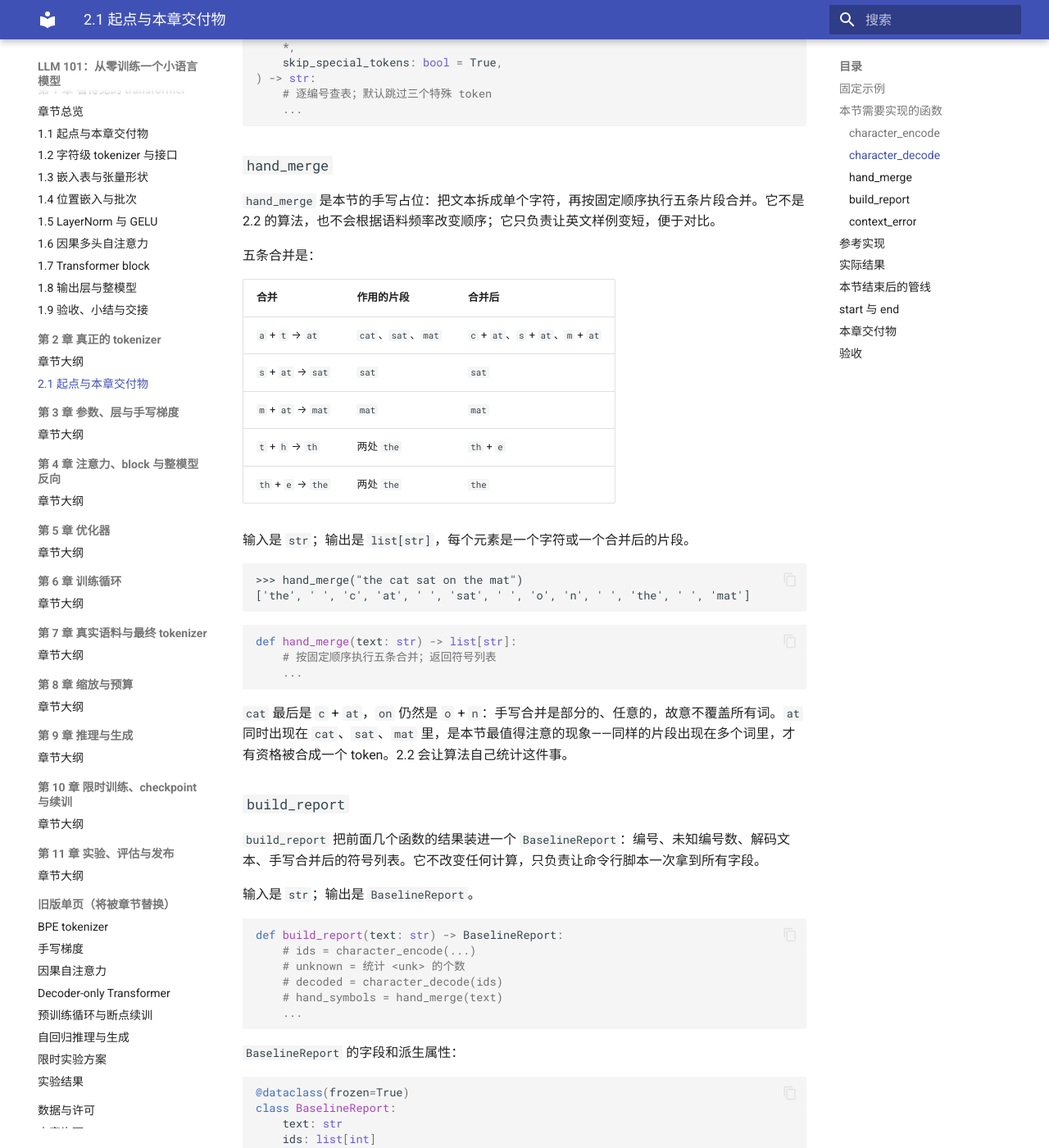
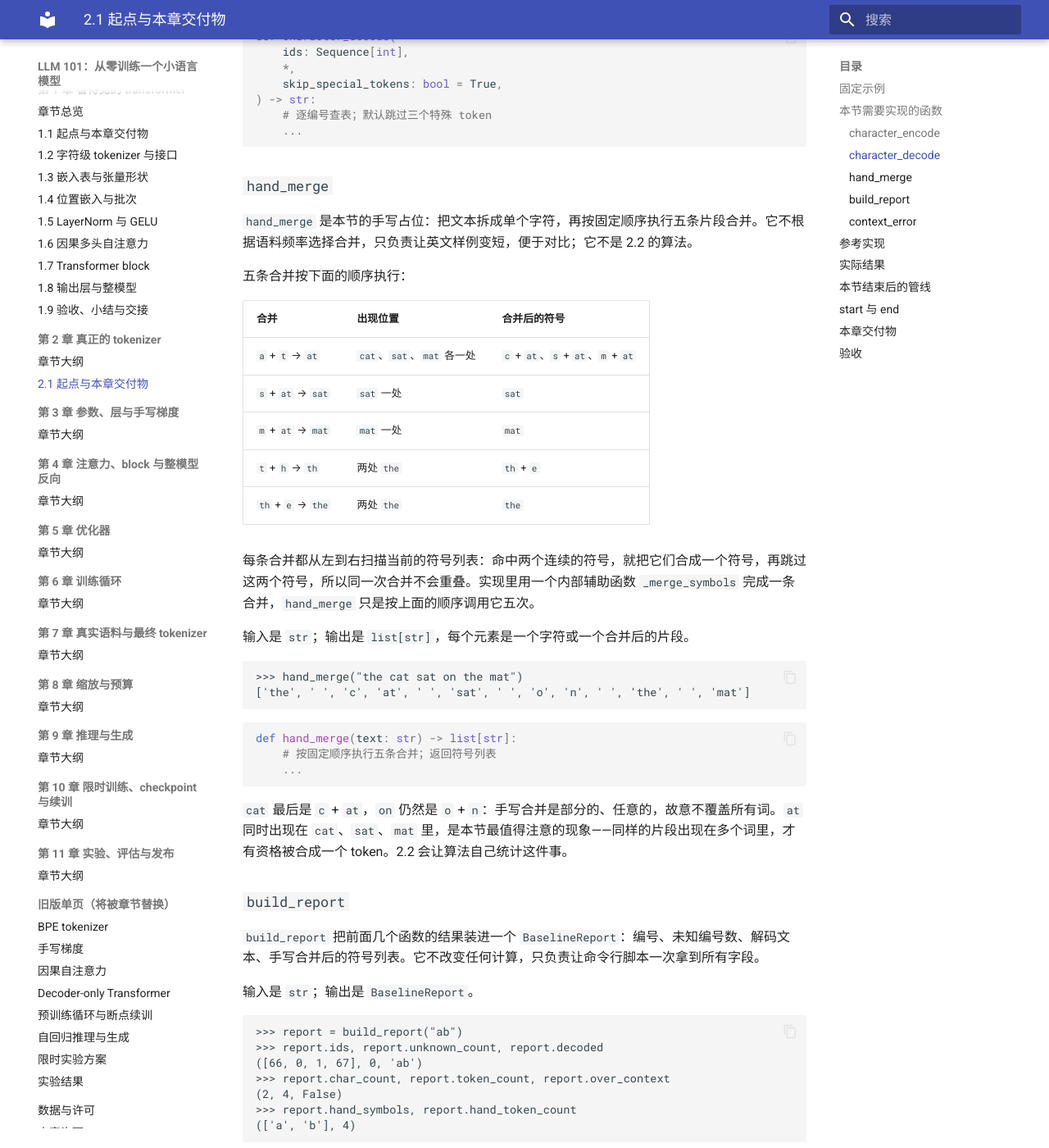
Before and after one commit to tigersoldier/llm-101, an MkDocs documentation site: the page built from docs/course/ch02/2.1.md, in a window 1280 px wide and 1400 px high, scrolled down 1813 px. Shown: the whole window at 82% size. Built offline with MkDocs 1.6.1 and Material for MkDocs 9.7.7, drawn with Linux system fonts in a browser that asks for light colours; some of the changed text lies outside the part shown.

Commit message:
Fix section 2.1 baseline review findings

````diff
--- a/docs/course/ch02/2.1.md
+++ b/docs/course/ch02/2.1.md
@@ -15,11 +15,11 @@
 
 英文样例是第 1 章 `the cat sat` 的延长，前三个词不变；中文样例的意思对应“猫坐在垫子上”。两条样例一起用，是因为它们暴露的问题不同：英文的问题是序列太长，中文的问题是字符表没有覆盖。
 
-第 1 章的字符表有 68 个符号，其中 65 个是英文字母、空格、换行和常用标点，另外 3 个是 `<unk>`、`<bos>`、`<eos>`。英文样例的每个字符都能在表里找到编号，例如 `t` 是 19、`h` 是 7、`e` 是 4、空格是 52；22 个字符加上两个特殊 token，得到 24 个编号。中文样例的 7 个字一个也不在表里，全部落到 `<unk>`，所以编号里看不出原文。
+第 1 章的 `CharacterTokenizer`（`ch01/end/src/llm101/tokenizer.py`）在默认词表上使用 68 个符号，其中 65 个是英文字母、空格、换行和常用标点，另外 3 个是 `<unk>`、`<bos>`、`<eos>`。英文样例的每个字符都能在表里找到编号，例如 `t` 是 19、`h` 是 7、`e` 是 4、空格是 52；22 个字符加上两个特殊 token，得到 24 个编号。中文样例的 7 个字一个也不在表里，全部落到 `<unk>`，所以编号里看不出原文。
 
 ## 本节需要实现的函数
 
-本节新增 `src/llm101/baseline.py`。它只服务于 2.1 的对比演示，不进入本章真正的 tokenizer 接口；第 3 章开始时不会把它带下去。真正的 tokenizer 在 `src/llm101/tokenizer.py` 里，2.2 起逐步填上。
+本节新增 `src/llm101/baseline.py`。它只服务于 2.1 的对比演示，不进入本章真正的 tokenizer 接口；2.2 起新增的 tokenizer 代码不再依赖它。真正的 tokenizer 在 `src/llm101/tokenizer.py` 里，2.2 起我们逐步把它填上。
 
 ### `character_encode`
 
@@ -70,17 +70,19 @@ def character_decode(
 
 ### `hand_merge`
 
-`hand_merge` 是本节的手写占位：把文本拆成单个字符，再按固定顺序执行五条片段合并。它不是 2.2 的算法，也不会根据语料频率改变顺序；它只负责让英文样例变短，便于对比。
+`hand_merge` 是本节的手写占位：把文本拆成单个字符，再按固定顺序执行五条片段合并。它不根据语料频率选择合并，只负责让英文样例变短，便于对比；它不是 2.2 的算法。
 
-五条合并是：
+五条合并按下面的顺序执行：
 
-|合并|作用的片段|合并后|
+|合并|出现位置|合并后的符号|
 |---|---|---|
-|`a` + `t` → `at`|`cat`、`sat`、`mat`|`c` + `at`、`s` + `at`、`m` + `at`|
-|`s` + `at` → `sat`|`sat`|`sat`|
-|`m` + `at` → `mat`|`mat`|`mat`|
+|`a` + `t` → `at`|`cat`、`sat`、`mat` 各一处|`c` + `at`、`s` + `at`、`m` + `at`|
+|`s` + `at` → `sat`|`sat` 一处|`sat`|
+|`m` + `at` → `mat`|`mat` 一处|`mat`|
 |`t` + `h` → `th`|两处 `the`|`th` + `e`|
 |`th` + `e` → `the`|两处 `the`|`the`|
+
+每条合并都从左到右扫描当前的符号列表：命中两个连续的符号，就把它们合成一个符号，再跳过这两个符号，所以同一次合并不会重叠。实现里用一个内部辅助函数 `_merge_symbols` 完成一条合并，`hand_merge` 只是按上面的顺序调用它五次。
 
 输入是 `str`；输出是 `list[str]`，每个元素是一个字符或一个合并后的片段。
 
@@ -102,6 +104,16 @@ def hand_merge(text: str) -> list[str]:
 `build_report` 把前面几个函数的结果装进一个 `BaselineReport`：编号、未知编号数、解码文本、手写合并后的符号列表。它不改变任何计算，只负责让命令行脚本一次拿到所有字段。
 
 输入是 `str`；输出是 `BaselineReport`。
+
+```text
+>>> report = build_report("ab")
+>>> report.ids, report.unknown_count, report.decoded
+([66, 0, 1, 67], 0, 'ab')
+>>> report.char_count, report.token_count, report.over_context
+(2, 4, False)
+>>> report.hand_symbols, report.hand_token_count
+(['a', 'b'], 4)
+```
 
 ```python
 def build_report(text: str) -> BaselineReport:
@@ -133,7 +145,7 @@ class BaselineReport:
     def hand_token_count(self) -> int: ...
 ```
 
-`hand_token_count` 是合并后的符号数加 2，表示“如果这些片段已经有编号，再加上 `<bos>`/`<eos>` 会占多少个位置”。它只用于比较，不是本章 tokenizer 的真实输出。
+`char_count` 返回字符数，`token_count` 返回编号数，`over_context` 判断编号数是否超过 16。`hand_token_count` 是合并后的符号数加 2，表示“如果这些片段已经有编号，再加上 `<bos>`/`<eos>` 会占多少个位置”。它只用于比较，不是本章 tokenizer 的真实输出。
 
 ### `context_error`
 
@@ -154,7 +166,7 @@ def context_error(text: str) -> str | None:
 
 ## 参考实现
 
-下面是 `src/llm101/baseline.py` 的参考实现。常量、冻结字符表和五个函数都在这里；`scripts/show_tokenizer.py` 只负责读取并排版结果。
+下面是 `src/llm101/baseline.py` 的参考实现。常量、冻结字符表和五个对外函数都在这里；`_merge_symbols` 是 `hand_merge` 的内部辅助函数。`scripts/show_tokenizer.py` 只负责读取并排版结果。
 
 ```python
 from __future__ import annotations
@@ -330,22 +342,26 @@ symbols         ['小', '猫', '坐', '在', '垫', '子', '上']
 model           -
 ```
 
-英文的第一个编号 66 是 `<bos>`，最后 67 是 `<eos>`；中间的 22 个编号对应 22 个字符。总数 24 超过 16，所以模型直接报错，连嵌入都还没有开始算。中文的 9 个编号里，66 和 67 是特殊 token，中间 7 个 65 全是 `<unk>`；`decoded` 是空字符串。
+英文的第一个编号 66 是 `<bos>`，最后 67 是 `<eos>`；中间的 22 个编号对应 22 个字符。总数 24 超过 16，所以模型在检查长度时直接报错，还没有进入嵌入计算。中文的 9 个编号里，66 和 67 是特殊 token，中间 7 个 65 全是 `<unk>`；`decoded` 是空字符串。
 
-手写合并把英文的 22 个字符变成 13 个符号：`the`、空格、`c`、`at`、空格、`sat`、空格、`o`、`n`、空格、`the`、空格、`mat`。加上 `<bos>`/`<eos>` 是 15，终于进入上下文 16。`at` 被 `cat`、`sat`、`mat` 共用；`cat` 仍然保留为 `c` + `at`，`on` 仍然是 `o` + `n`。这说明手写合并只是把一小部分常见片段收拢起来，既不完整，也不根据语料统计；2.2 才会把“该合并谁”交给频率。
+手写合并把英文的 22 个字符变成 13 个符号：`the`、空格、`c`、`at`、空格、`sat`、空格、`o`、`n`、空格、`the`、空格、`mat`。这 13 个符号加上 `<bos>`/`<eos>` 后是 15 个位置，终于进入上下文 16。`at` 被 `cat`、`sat`、`mat` 共用；`cat` 仍然保留为 `c` + `at`，`on` 仍然是 `o` + `n`。这说明手写合并只是把一小部分常见片段收拢起来，既不完整，也不根据语料统计；2.2 才会让算法根据语料中的频率决定合并哪些片段。
+
+中文样例里没有这五条合并需要的英文字母，五条合并一条也没有命中，所以手写合并后仍是 7 个符号；这 7 个符号加 `<bos>`/`<eos>` 是 9 个位置。本节的两条固定样例里，手写合并只对英文样例有效。
 
 ## 本节结束后的管线
 
 ![第 2.1 节的字符基线：英文 24、中文 9（7 个未知）、手写合并 15](../../assets/ch02/01-token-budget.svg?v=1)
 
-*图 2.1-1：两条固定样例与上下文 16 的对比。蓝色是第 1 章字符表里的已知 token，橙色斜线是 `<unk>`，绿色是手写合并后的片段，红色是超过 16 的部分；所有柱都含 `<bos>`/`<eos>`。英文 24 个编号超出 8 个位置；中文 9 个编号里有 7 个未知；手写合并后是 13 个片段加 2 个特殊 token，共 15，进入上限。手写合并只用于本节演示，不是 2.2 的算法结果。*
+*图 2.1-1：两条固定样例与上下文 16 的对比。蓝色是第 1 章字符表里的已知 token，橙色斜线是 `<unk>`，绿色是手写合并后的片段，红色是超过 16 的部分，红色虚线标出上下文上限 16；所有柱都含 `<bos>`/`<eos>`。英文 24 个编号超出 8 个位置；中文 9 个编号里有 7 个未知；手写合并后是 13 个片段加 2 个特殊 token，共 15，进入上限。手写合并只用于本节演示，不是 2.2 的算法结果。*
 
 本节只有“第 1 章基线”和“手写合并对比”两步，没有新的模型组件，也没有换 tokenizer。后面每节只替换其中一段：2.2 让算法从语料统计片段，2.3 把片段变成词表和编号，2.4 完成文本与编号互转，2.5 统计压缩率和未知字符，2.6 把新编号接回模型。
 
 ## start 与 end
 
 - `ch02/start/`：动手前的空壳。`src/llm101/tokenizer.py` 里的函数体还是 `TODO 2.2`–`TODO 2.4`；`tests/test_tokenizer.py` 有 3 个失败测试，分别对应合并、tokenizer 往返和词表大小接入模型。
-- `ch02/end/`：逐节填写后的状态。本节新增 `src/llm101/baseline.py`、`scripts/show_tokenizer.py` 和 `tests/test_show_tokenizer.py`；`tokenizer.py` 仍是空壳，三个失败测试要等到 2.2–2.6 才逐个转绿。
+- `ch02/end/`：逐节填写后的状态。本节新增 `src/llm101/baseline.py`、`scripts/show_tokenizer.py` 和 `tests/test_show_tokenizer.py`；`tokenizer.py` 仍是空壳，三个失败测试要等到 2.2–2.4 才逐个转绿，2.6 再把它们纳入整章验收。
+
+2.1 的原始基线在 `ch01/end` 里跑：`cd ch01/end && uv run python scripts/show_placeholder.py --stage 2 "the cat sat on the mat"` 输出 `ids (24)`。`ch02/start` 已经把字符级 tokenizer 换成空壳，所以本节的可重复演示在 `ch02/end` 里使用冻结的字符表副本。
 
 在 `ch02/start` 里运行：
 
@@ -355,7 +371,7 @@ uv sync --extra dev
 uv run pytest tests/test_tokenizer.py -q
 ```
 
-会看到 3 个失败。失败信息里的 `TODO 2.2`、`TODO 2.3` 指出第一个缺口；`test_tokenizer_contract_round_trip` 在 2.4 完成编解码后才通过，`test_vocab_size_matches_model` 在 2.6 纳入整章验收。
+会看到 3 个失败。失败信息里的 `TODO 2.2`、`TODO 2.3` 指出缺口所在的小节；`test_tokenizer_contract_round_trip` 在 2.4 完成编解码后才通过，`test_vocab_size_matches_model` 在 2.6 纳入整章验收。
 
 ## 本章交付物
 
@@ -371,6 +387,7 @@ uv run pytest tests/test_tokenizer.py -q
 ## 验收
 
 - `cd ch02/end && uv run python scripts/show_tokenizer.py --stage 1` 输出英文 24 个编号、中文 9 个编号（7 个 `<unk>`）、手写合并 13 个符号（加特殊 token 15），以及 `ValueError: sequence length 24 exceeds the model context of 16`。
+- `cd ch01/end && uv run python scripts/show_placeholder.py --stage 2 "the cat sat on the mat"` 输出 `ids (24)`；第 1 章的 `CharacterTokenizer` 对 `小猫坐在垫子上` 返回 9 个编号，其中 7 个是 `<unk>`，`decode` 为空字符串。
 - `cd ch02/end && uv run pytest tests/test_show_tokenizer.py -q` 得到 3 passed。
 - `cd ch02/start && uv run pytest tests/test_tokenizer.py -q` 得到 3 failed，失败信息包含 `TODO 2.2` 或 `TODO 2.3`。
 - 手写合并后的英文符号数是 13，可按 `the` + 空格 + `c` + `at` + 空格 + `sat` + 空格 + `o` + `n` + 空格 + `the` + 空格 + `mat` 逐个核对；加 `<bos>`/`<eos>` 是 15。
````
Also changed, not shown: other parts of docs/course/ch02/2.1.md (+1 -1 lines), ch02/README.md (+1 -1 lines), ch02/end/README.md (+2 -2 lines), ch02/start/README.md (+1 -1 lines), 1 other file.
